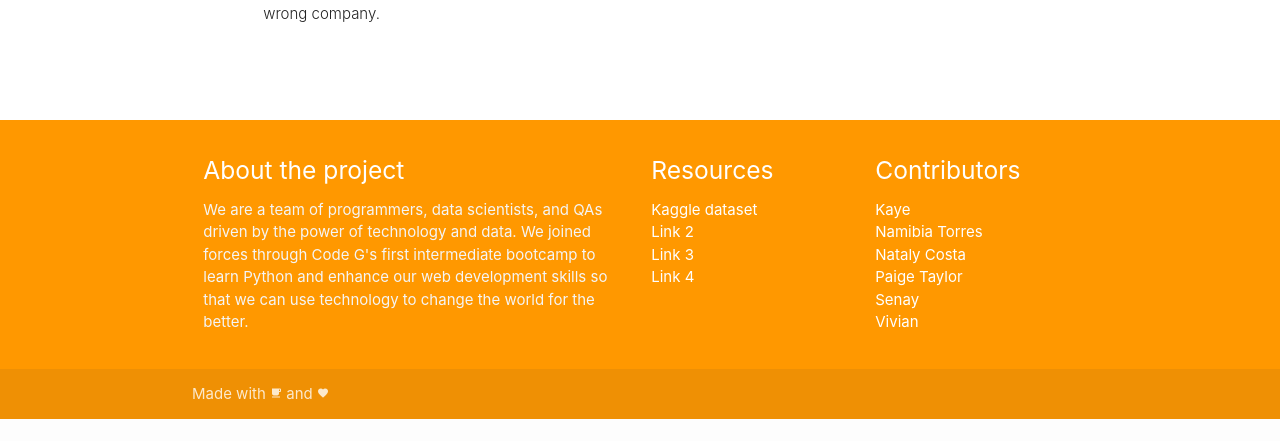
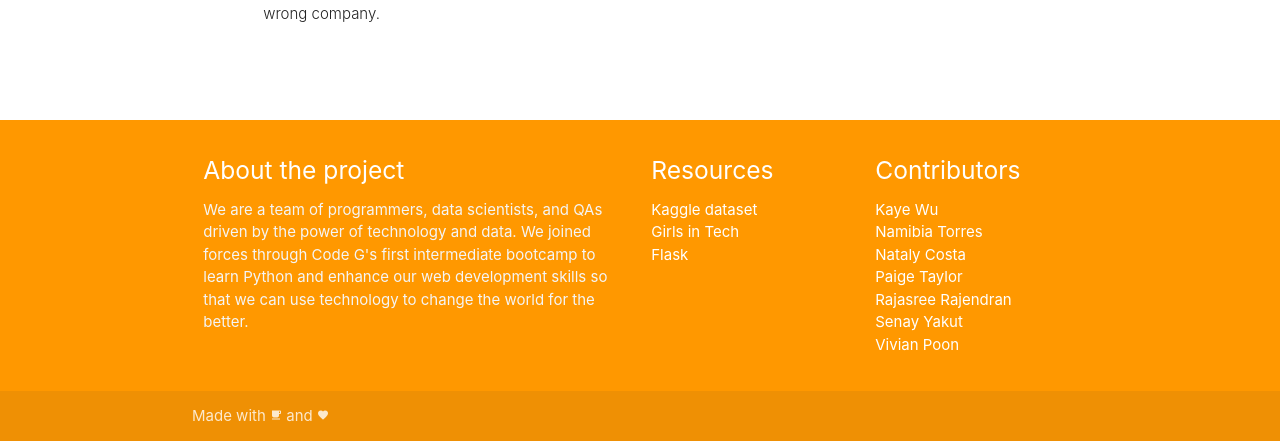
Before and after one commit to NamibiaLT/Code_G_Final_Project, a Flask app: page / in a window 1280 px wide. Shown: the part 883-1324 px from the top of the page. Before the commit the page ends 1302 px from the top, so only its background shows below. Run offline with Flask 2, Linux system fonts and the light colour scheme; style sheets or scripts are compiled from the project's sources; some libraries are stand-ins or nearby versions.

Commit message:
filled in contributor names

```diff
--- a/reviews_app/backend/templates/index.html
+++ b/reviews_app/backend/templates/index.html
@@ -93,20 +93,20 @@
           <h5 class="white-text">Resources</h5>
           <ul>
             <li><a class="white-text" href="https://www.kaggle.com/petersunga/google-amazon-facebook-employee-reviews/home">Kaggle dataset</a></li>
-            <li><a class="white-text" href="#!">Link 2</a></li>
-            <li><a class="white-text" href="#!">Link 3</a></li>
-            <li><a class="white-text" href="#!">Link 4</a></li>
+            <li><a class="white-text" href="https://girlsintech.org">Girls in Tech</a></li>
+            <li><a class="white-text" href="http://flask.pocoo.org">Flask</a></li>
           </ul>
         </div>
         <div class="col l3 s12">
           <h5 class="white-text">Contributors</h5>
           <ul>
-            <li>Kaye<a class="white-text" href="#!"></a></li>
+            <li>Kaye Wu<a class="white-text" href="#!"></a></li>
             <li>Namibia Torres<a class="white-text" href="#!"></a></li>
             <li>Nataly Costa<a class="white-text" href="#!"></a></li>
             <li>Paige Taylor<a class="white-text" href="#!"></a></li>
-            <li>Senay<a class="white-text" href="#!"></li>
-            <li>Vivian<a class="white-text" href="#!"></a></li>
+            <li>Rajasree Rajendran<a class="white-text" href="#!"></li>
+            <li>Senay Yakut<a class="white-text" href="#!"></li>
+            <li>Vivian Poon<a class="white-text" href="#!"></a></li>
           </ul>
         </div>
       </div>
```
